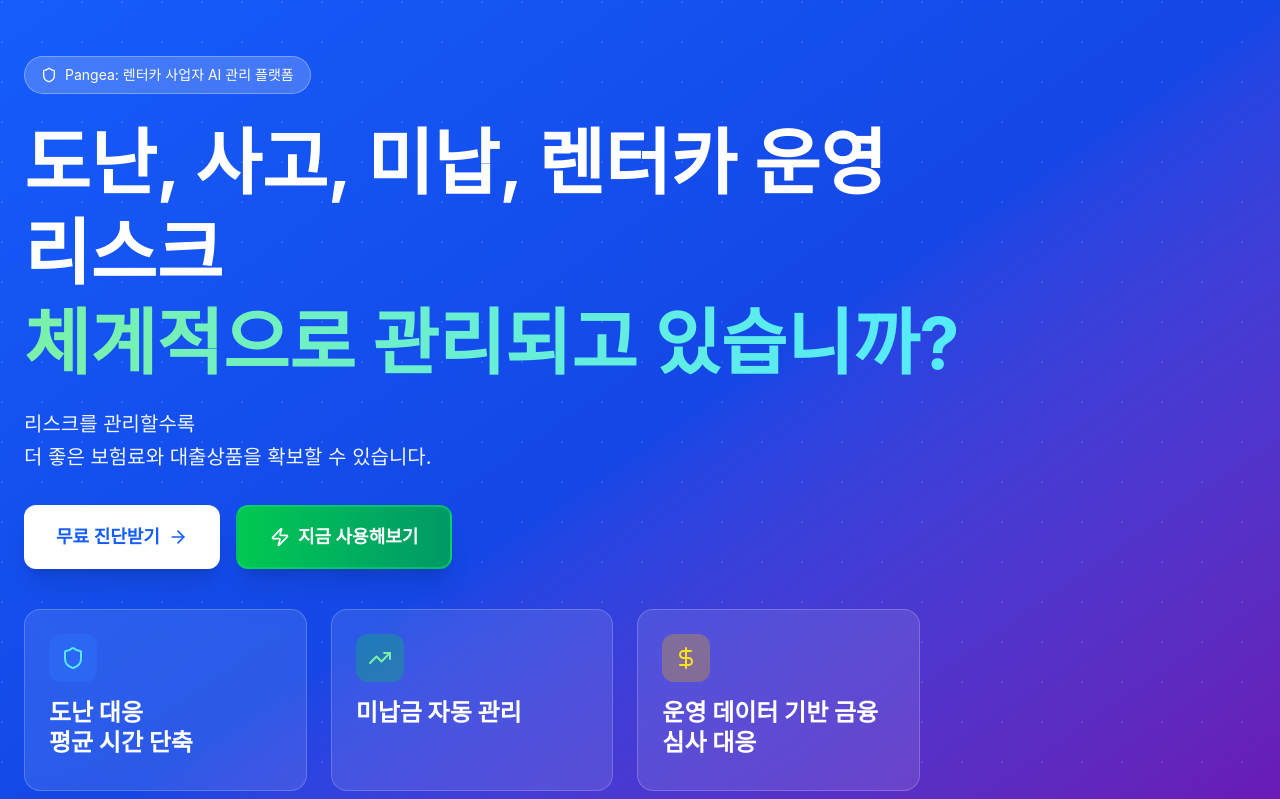
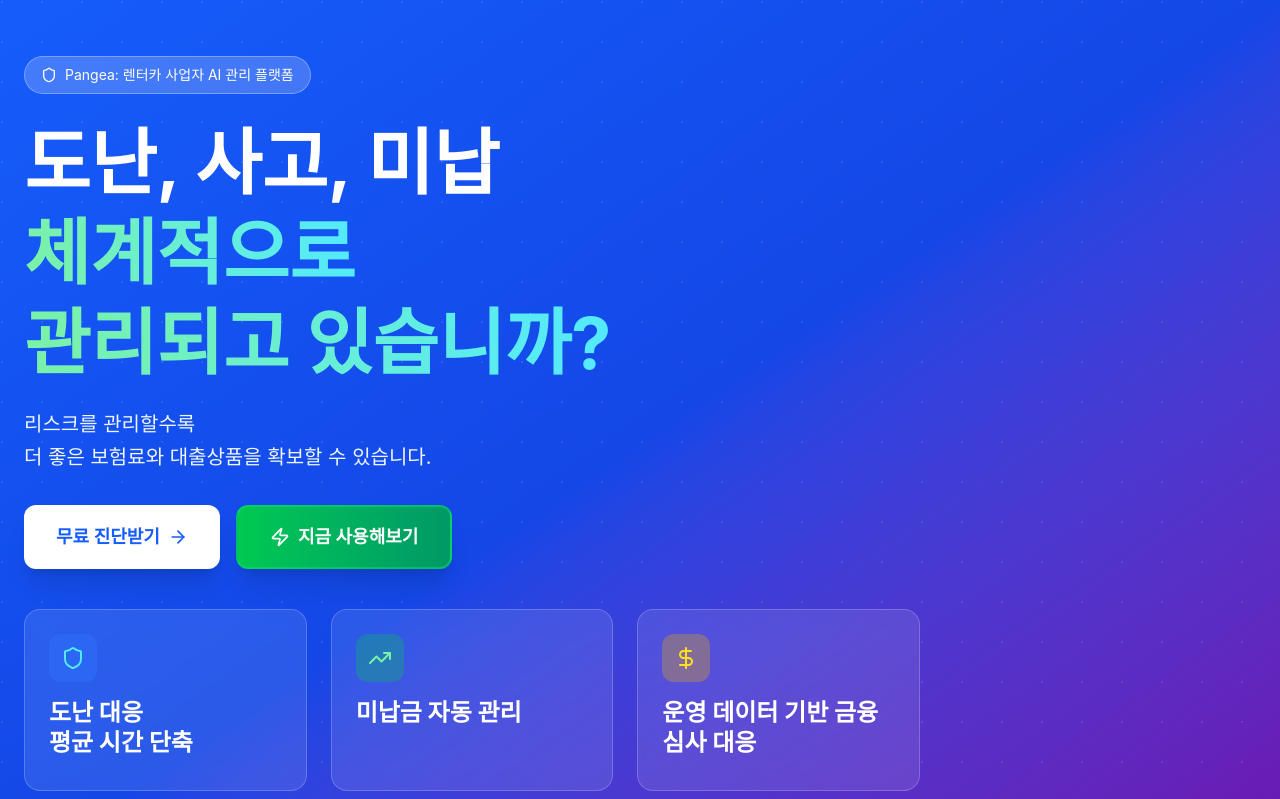
Before and after one commit to ProjectPrometheusFindrive/Landingpageforpangeav2, a React (Vite) app: page / in a window 1280 px wide. Shown: the top 799 px of the page. Built offline with nearby package versions, Linux system fonts and the light colour scheme.

Commit message:
Update files from Figma Make

```diff
--- a/src/app/components/Hero.tsx
+++ b/src/app/components/Hero.tsx
@@ -40,8 +40,9 @@ export function Hero() {
 
             {/* 메인 헤드라인 - 그라데이션 텍스트 */}
             <h1 className="text-4xl sm:text-5xl md:text-6xl lg:text-7xl font-bold mb-5 leading-tight">
-              <span className="text-white">도난, 사고, 미납, 렌터카 운영 리스크</span><br />
-              <span className="bg-gradient-to-r from-green-300 to-cyan-300 bg-clip-text text-transparent whitespace-nowrap">체계적으로 관리되고 있습니까?</span>
+              <span className="text-white">도난, 사고, 미납</span><br />
+              <span className="bg-gradient-to-r from-green-300 to-cyan-300 bg-clip-text text-transparent whitespace-nowrap">체계적으로</span><br />
+              <span className="bg-gradient-to-r from-green-300 to-cyan-300 bg-clip-text text-transparent whitespace-nowrap">관리되고 있습니까?</span>
             </h1>
 
             {/* 서브 헤드라인 - 박스 없음 */}
```
Also changed, not shown: 1 other file (tests, documents, lock files or other folders).
